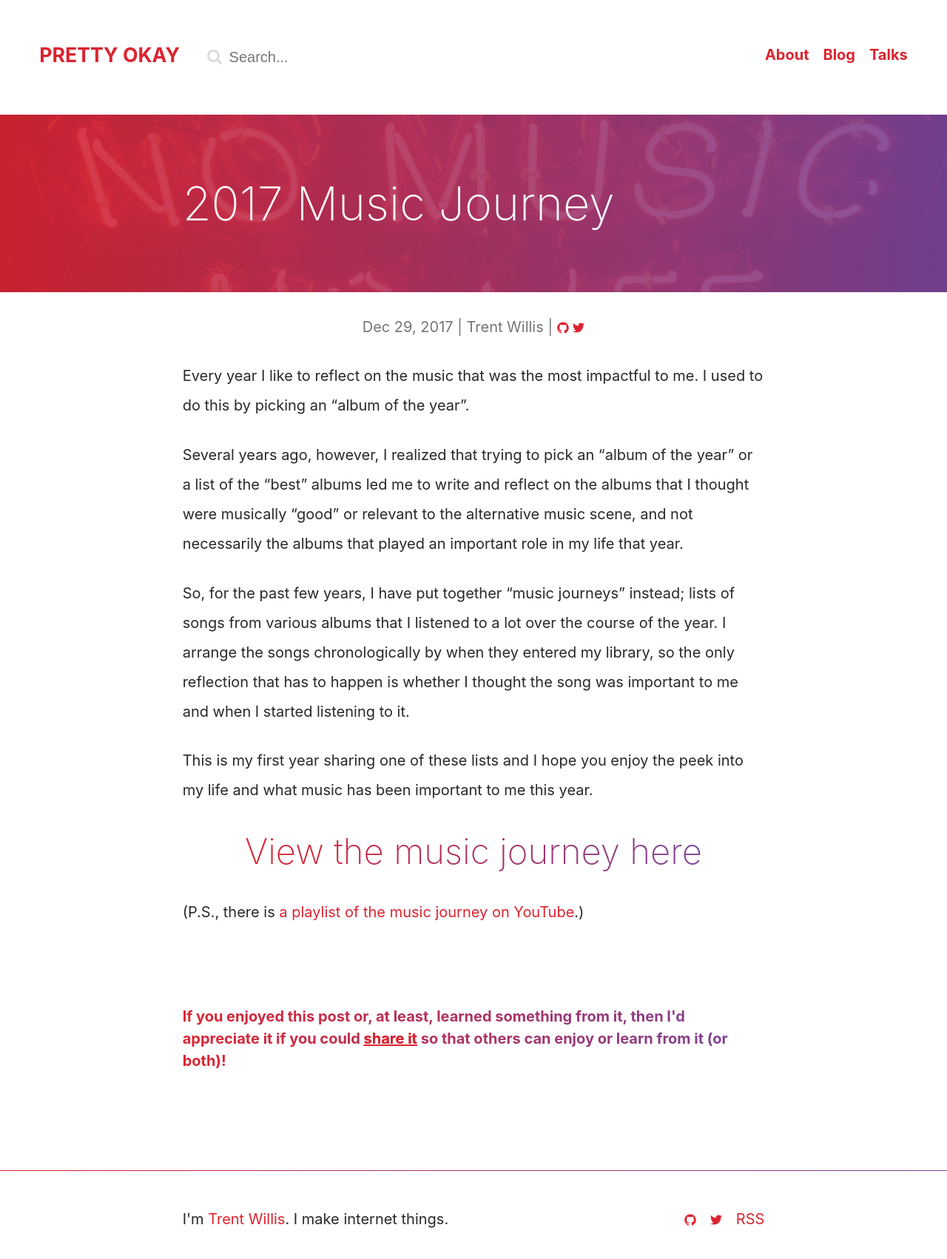
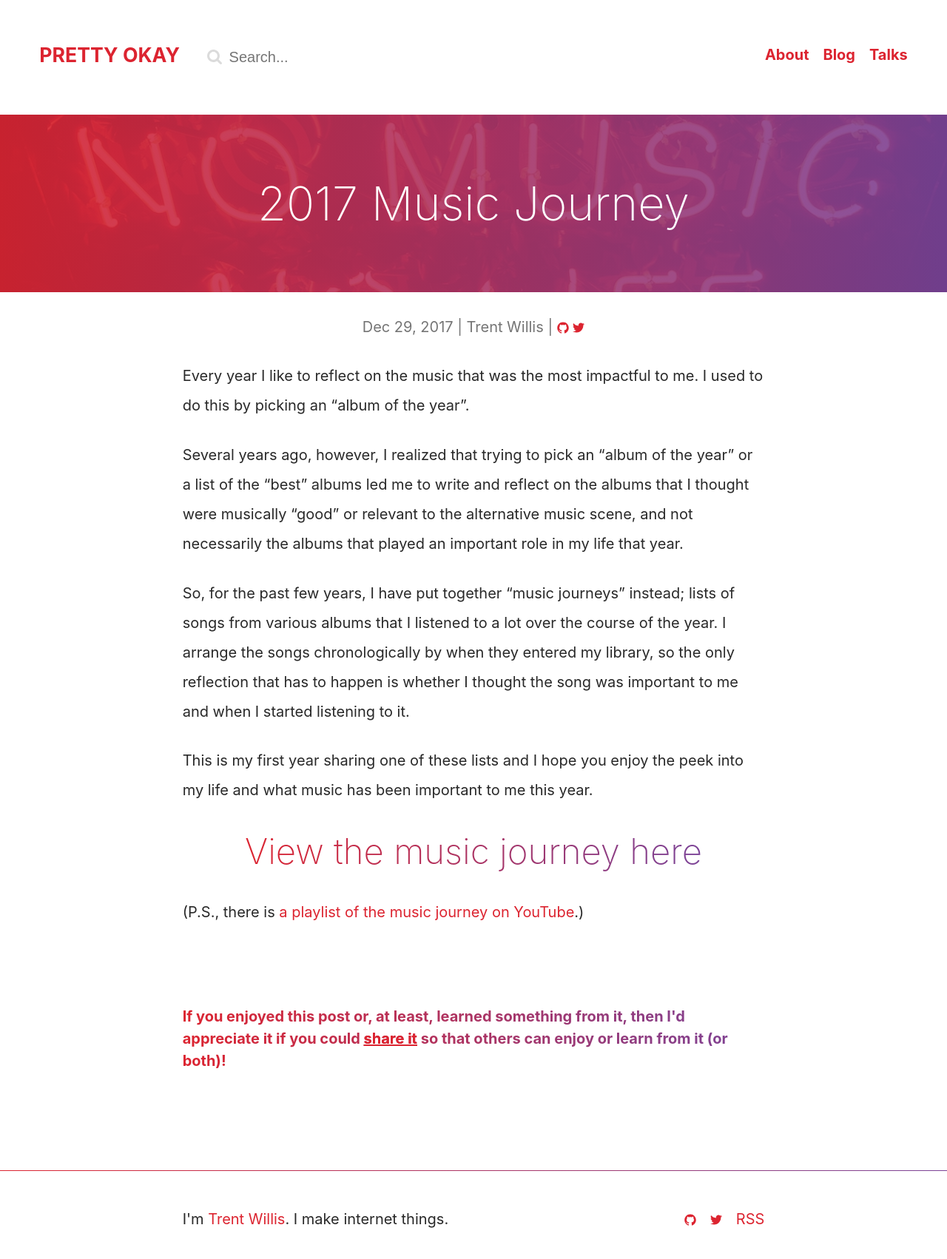
Before and after one commit to trentmwillis/pretty-okay.dev, a Jekyll site: the page built from _posts/2017-12-29-music-journey.md, in a window 1280 px wide. Shown: the whole page at 74% size. Built offline with Jekyll 4.4.1, drawn with Linux system fonts in a browser that asks for light colours; comment, search, counter and statistics services are not loaded.

Commit message:
Fix banner-title width

```diff
--- a/_sass/_layout.scss
+++ b/_sass/_layout.scss
@@ -175,6 +175,7 @@
   -webkit-text-fill-color: initial;
   font-size: $size-5;
   margin: 0;
+  width: initial;
 }
 
 .landing-title {
```
